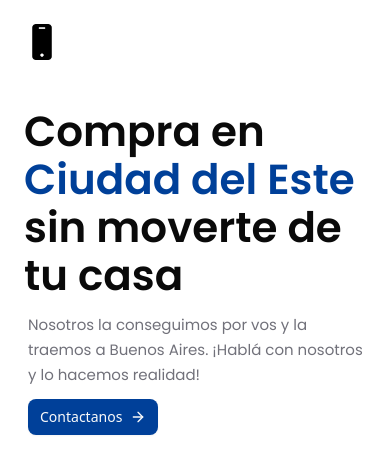
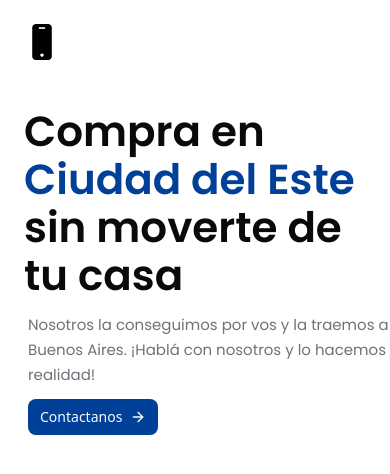
Before and after one commit to Nikks998/paratech, a React (Vite) app: page / in a window 390 px wide. Shown: the top 474 px of the page. Built offline with nearby package versions, Linux system fonts and the light colour scheme.

Commit message:
fix: video

```diff
--- a/src/components/Hero.jsx
+++ b/src/components/Hero.jsx
@@ -6,7 +6,7 @@ import phone from '../assets/phone.mp4'
 const Hero = () => {
     return (
         <section id="home" className={`flex md:flex-row flex-col ${styles.paddingY}`}>
-            <div className={`w-full lg:w-2/3 ${styles.flexStart} flex-col px-6`}>
+            <div className={`w-full lg:w-2/3 ${styles.flexStart} flex-col xl:pl-6 pl-6`}>
                 <h1 className="font-poppins font-semibold sm:text-[62px] text-[42px] sm:leading-16 leading-12">
                     Compra en <span className="text-[#004099] block">Ciudad del Este</span>sin moverte de tu casa
                 </h1>
@@ -19,7 +19,7 @@ const Hero = () => {
                     </a>
                 </Button>
             </div>
-            <div className={`${styles.flexStart} hidden lg:block lg:w-[600px] lg:pr-5`}>
+            <div className={`${styles.flexStart} hidden lg:block lg:w-[550px] lg:pr-5`}>
                 <video preload="auto" src={phone} className="rounded-sm w-full h-full object-cover" autoPlay loop muted playsInline></video>
             </div>
         </section>
```
